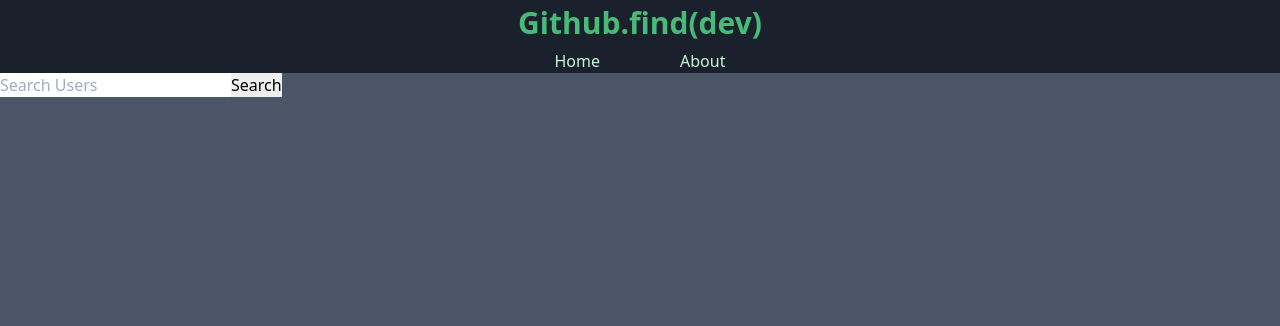
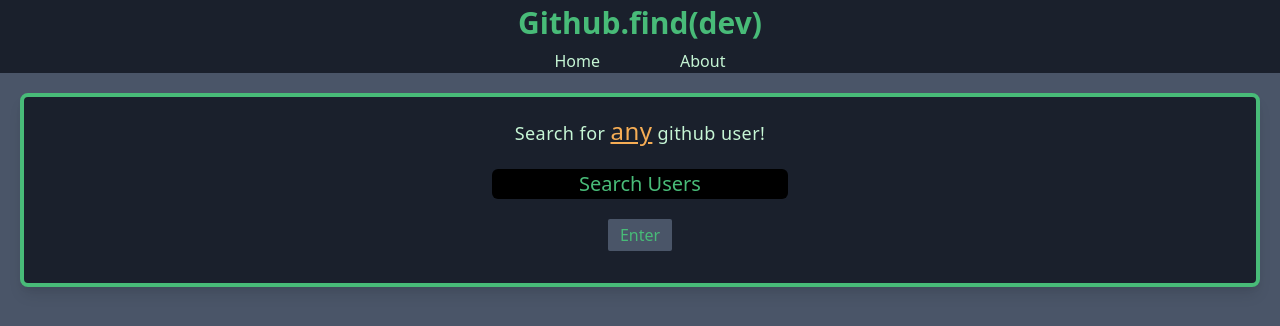
Before and after one commit to BMD-518/github-finder, a React (Create React App) app: page / in a window 1280 px wide. Shown: the top 326 px of the page. Built offline with nearby package versions, Linux system fonts and the light colour scheme.

Commit message:
rough tailwind layout

```diff
--- a/src/components/users/Search.js
+++ b/src/components/users/Search.js
@@ -21,30 +21,40 @@
   const onChange = e => setText(e.target.value);
 
   return (
-    <div>
-      <form onSubmit={onSubmit} action='' className='form'>
+    <div className='text-center bg-gray-900 m-5 py-3 rounded-lg border-green-500 border-4 shadow-lg'>
+      <div className='p-1 text-green-200 pb-5 text-lg tracking-wide'>
+        Search for{' '}
+        <span className='text-2xl text-orange-400 underline'>any</span> github
+        user!
+      </div>
+      <form onSubmit={onSubmit} action='' className='flex-col'>
         <input
+          className='rounded-md text-green-500
+         bg-black placeholder-green-500 text-center text-xl'
           type='text'
           name='text'
+          autoComplete='off'
           placeholder='Search Users'
           value={text}
           onChange={onChange}
         />
+        <div className='py-2 my-3 flex flex-row justify-center'>
           <input
+            className='rounded-sm focus:outline-none hover:bg-green-500 hover:text-green-800 mx-1 w-16 py-1 bg-gray-700 text-green-500'
             type='submit'
-          value='Search'
-          className='btn btn-dark btn-block'
+            value='Enter'
           />
-      </form>
           {githubContext.users.length > 0 && (
             <button
-          className='btn btn-light btn-block'
+              className='rounded-sm focus:outline-none mx-1 w-16 py-1 bg-red-700 text-gray-400'
               onClick={githubContext.clearUsers}
             >
               Clear
             </button>
           )}
         </div>
+      </form>
+    </div>
   );
 };
 
```
Lines whose indentation alone changed are shown as unchanged.
